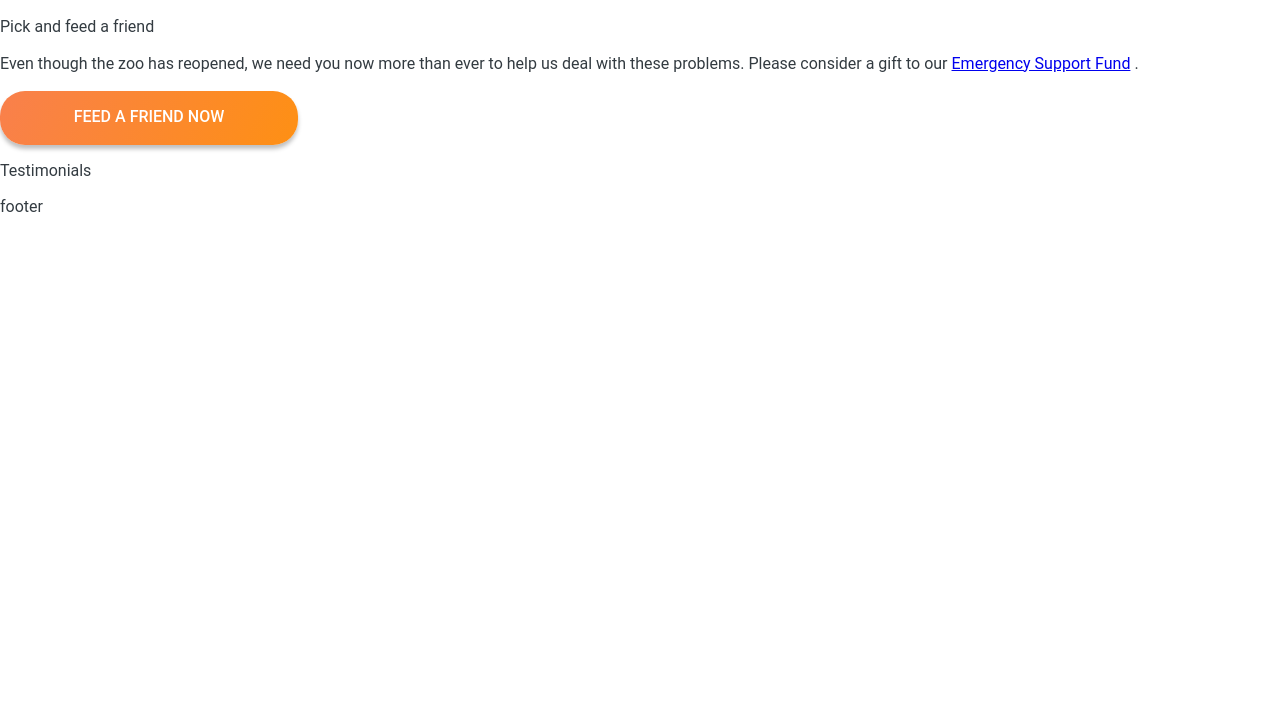
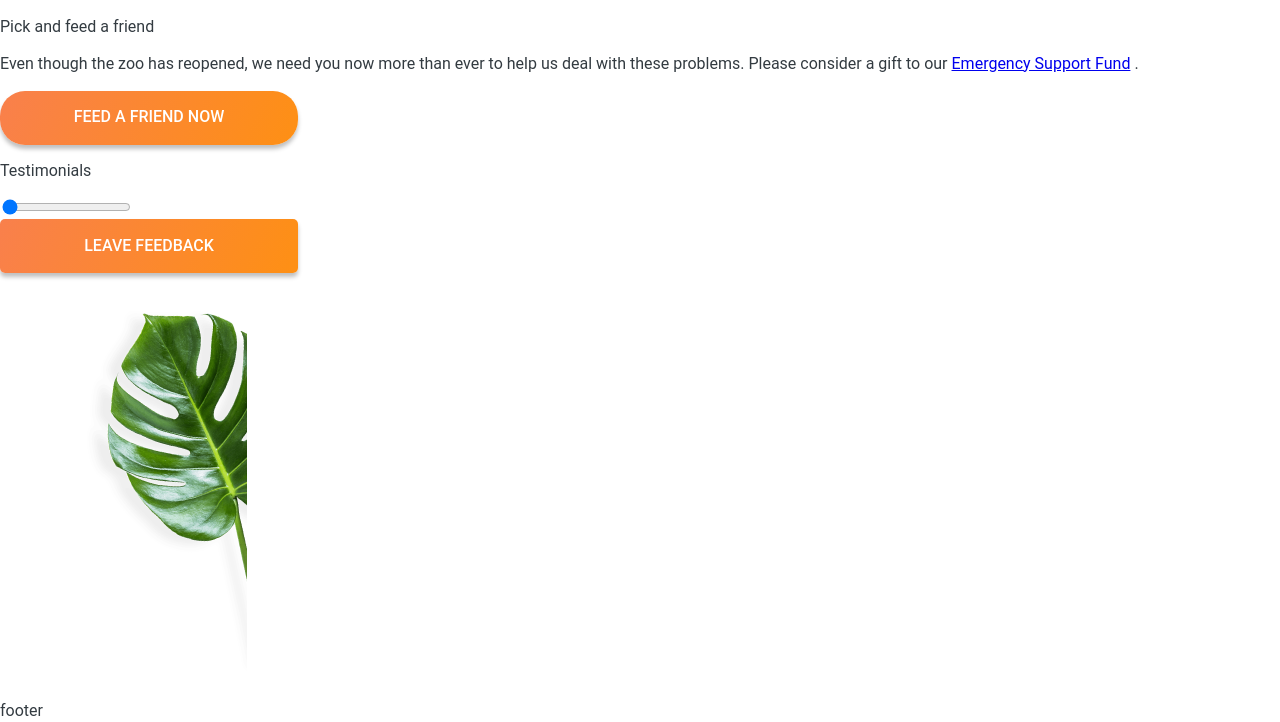
Before and after one commit to KatarzynaGrzeskowiak/online-zoo, a plain HTML site: page pages/main/index.html in a window 1280 px wide. Shown: the part 5841-6563 px from the top of the page. Before the commit the page ends 6059 px from the top, so only its background shows below. Drawn offline with Linux system fonts and the light colour scheme.

Commit message:
feat: add items in testimonials block

```diff
--- a/pages/main/index.html
+++ b/pages/main/index.html
@@ -119,6 +119,11 @@
         </section>
         <section>
             <p>Testimonials</p>
+            <input type="range" min="1" max="5" value="0">
+            <div>
+                <button class="btn1 btn2">Leave feedback</button>
+            </div>
+            <img src="../../assets/images/leav_foto.png" alt="leav foto"
         </section>
     </main>
     <footer>
--- a/pages/main/style.css
+++ b/pages/main/style.css
@@ -210,3 +210,8 @@ nav ul li a:hover{
 .arrow_elips:active{
     background: #4B9200;
 }
+
+
+.btn2{
+    border-radius: 5px;
+}
```
Also changed, not shown: assets/images/leav_foto.png (added).
